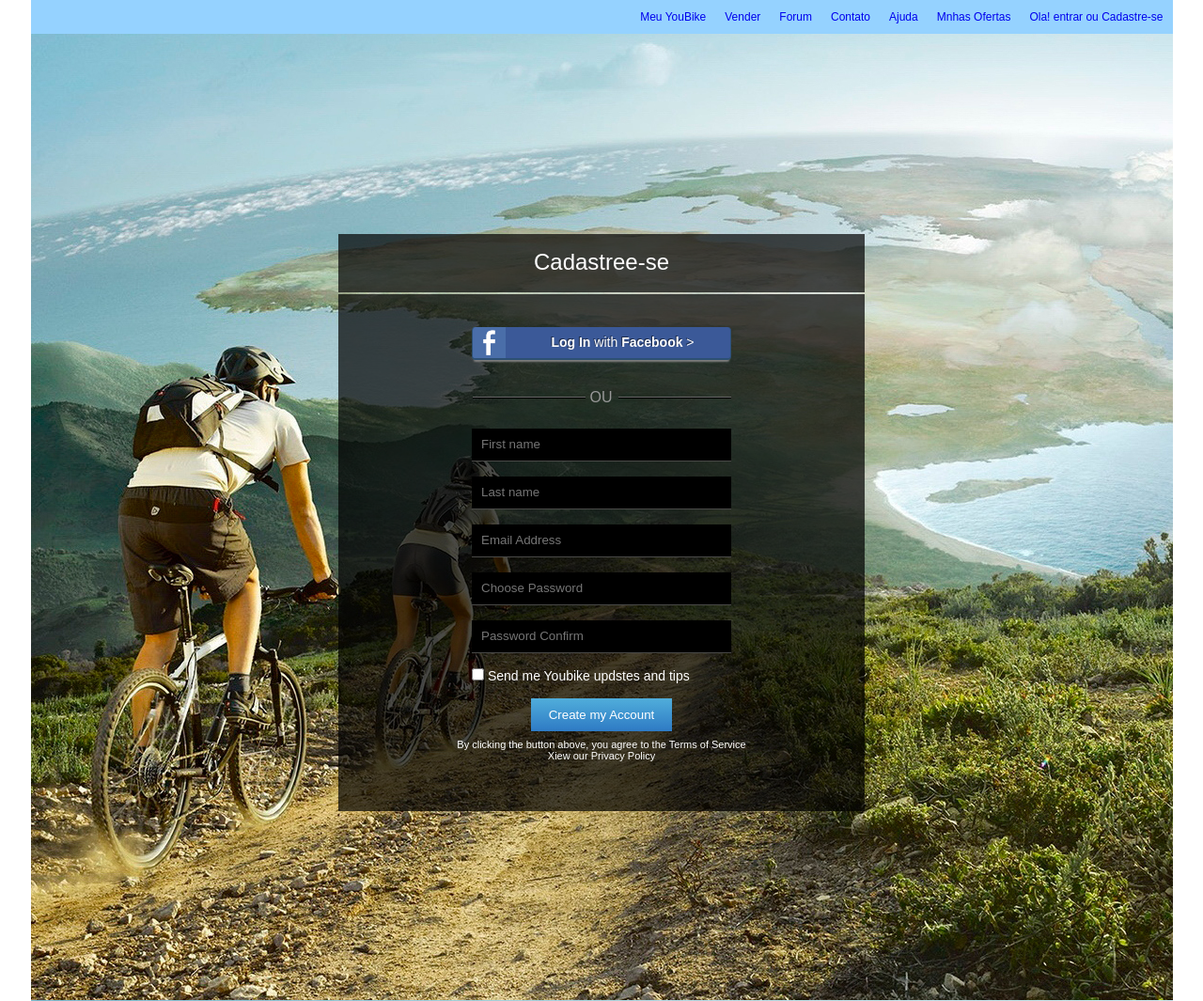
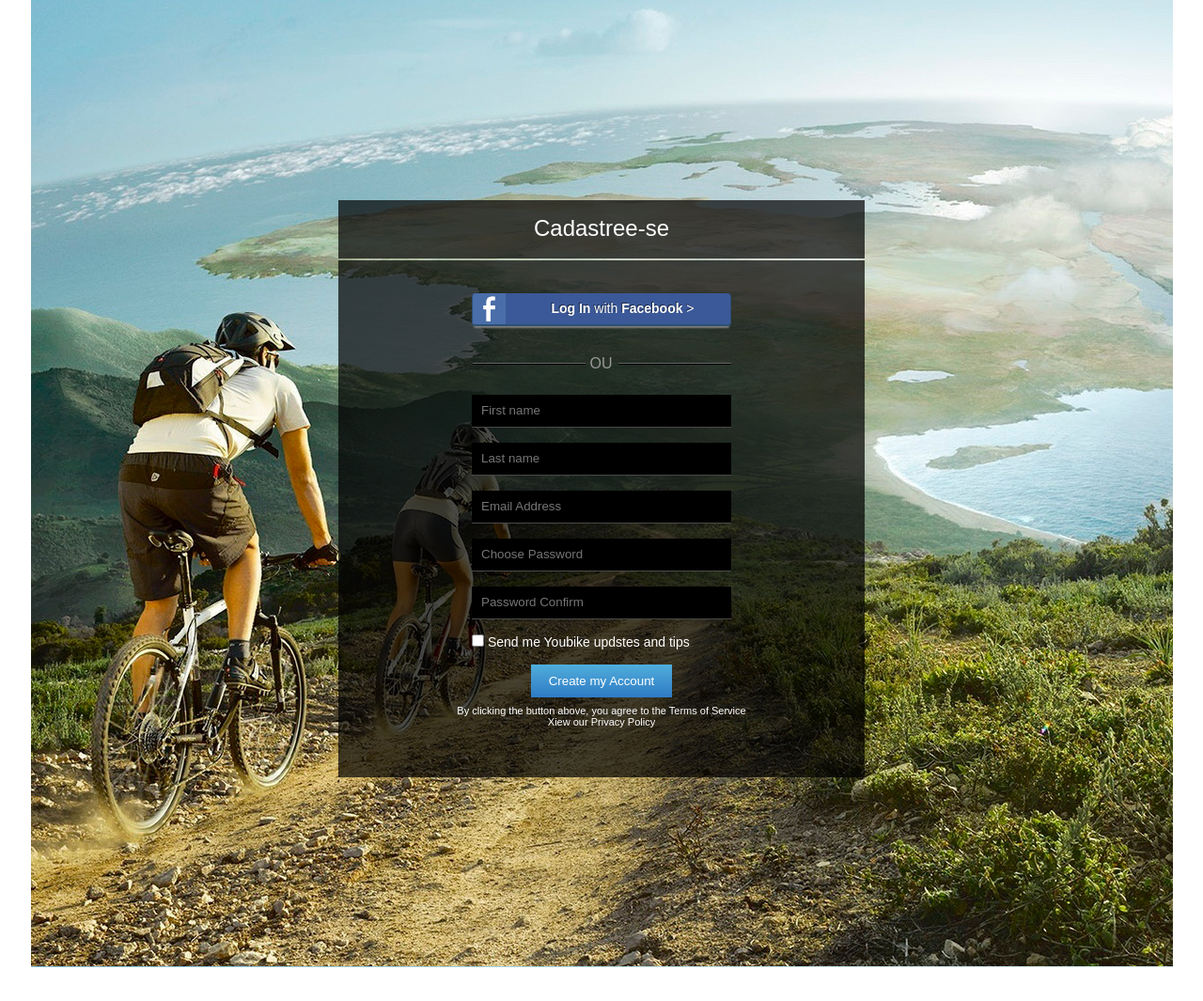
Before and after one commit to Imperceptible/home_work_5, a plain HTML site: page index.html in a window 1280 px wide. Shown: the whole page at 94% size. After the commit the page ends 1029 px from the top, so only its background shows below. Drawn offline with Linux system fonts and the light colour scheme.

Commit message:
тже что и было только без шапки. ппц

```diff
--- a/css/style.css
+++ b/css/style.css
@@ -10,41 +10,30 @@
     display: block;
 }
 
+/*<------сверху фиксы------>*/
+
+
+
 .backgroung {
     background-image: url("../images/homework5.jpg");
     width: 1215px;
     height: 1029px;
     margin: auto;
-
 }
 
-header {
-    width: 1215px;;
-    height: 36px;
-    background-color: rgba(73, 177, 255, 0.58);
-    margin: auto;
-}
 
-ul {
-    height: 100%;
-    float: right;
-}
+/*<------началась шапка------>*/
 
-li {
-    display: block;
-    float: left;
-    margin-top: 8px;
-}
 
-li a {
-    padding: 0 10px 0 10px;
-    font-size: 12px;
-    text-decoration: none;
-}
 
-.backgroung {
 
-}
+
+
+/*<-------до сюдова шапка----------->*/
+
+
+
+
 
 .transparent {
     margin: 0 auto;
@@ -151,7 +140,7 @@ div.fb_block button:active {
     margin: 16px 125px;
     color: #999999;
 }
-}
+
 
 .forms {
 
--- a/index.html
+++ b/index.html
@@ -9,17 +9,7 @@
 <body>
     <div class="all">
         <header><!-- шляпка-->
-            <div class="clearfix">
-                <ul class="menu clearfix">
-                    <li class="menu_item"><a href="#">Meu YouBike</a></li>
-                    <li class="menu_item"><a href="#">Vender</a></li>
-                    <li class="menu_item"><a href="#">Forum</a></li>
-                    <li class="menu_item"><a href="#">Contato</a></li>
-                    <li class="menu_item"><a href="#">Ajuda</a></li>
-                    <li class="menu_item"><a href="#">Mnhas Ofertas</a></li>
-                    <li class="menu_item"><a href="#">Ola! entrar ou Cadastre-se</a></li>
-                </ul>
-            </div>
+
         </header>
         <div class="backgroung"><!--блок с великами-->
             <div class="transparent"><!-- блок по центру экрана-->
@@ -52,8 +42,7 @@
                     </div>
                 </div>
             </div>
-
-        </div><div></div>
+        </div>
     </div>
 </body>
 </html>
```
Also changed, not shown: images/flag.gif (added), images/flag.jpg (added), images/flag.png (added).
